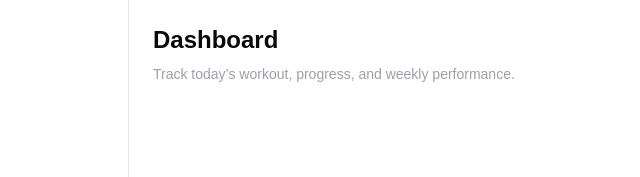
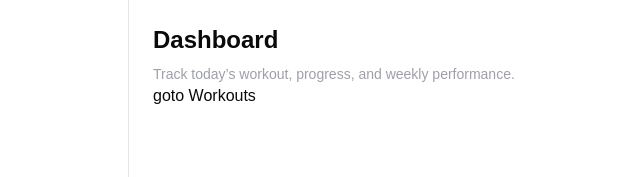
Before and after one commit to OmarMauldin/LiftTrack, a React (Vite) app: page / in a window 1280 px wide. Shown: the top 177 px of the page, without its empty margins (95-735 px from the left). Built offline with nearby package versions, Linux system fonts and the light colour scheme.

Commit message:
chore: convert project config to JavaScript

```diff
--- a/package.json
+++ b/package.json
@@ -11,7 +11,7 @@
     "preview": "vite preview"
   },
   "dependencies": {
-    "@fontsource-variable/geist": "^5.2.8",
+    "@fontsource-variable/inter": "^5.2.8",
     "@tailwindcss/vite": "^4.2.1",
     "class-variance-authority": "^0.7.1",
     "clsx": "^2.1.1",
--- a/src/index.css
+++ b/src/index.css
@@ -1,13 +1,12 @@
 @import "tailwindcss";
 @import "tw-animate-css";
 @import "shadcn/tailwind.css";
-@import "@fontsource-variable/geist";
 
 @custom-variant dark (&:is(.dark *));
 
 @theme inline {
     --font-heading: var(--font-sans);
-    --font-sans: 'Geist Variable', sans-serif;
+    --font-sans: 'Inter Variable', sans-serif;
     --color-sidebar-ring: var(--sidebar-ring);
     --color-sidebar-border: var(--sidebar-border);
     --color-sidebar-accent-foreground: var(--sidebar-accent-foreground);
--- a/src/main.jsx
+++ b/src/main.jsx
@@ -1,5 +1,6 @@
 import { StrictMode } from "react"
 import { createRoot } from "react-dom/client"
+import "@fontsource-variable/inter"
 
 import "./index.css"
 import App from "./App.jsx"
--- a/src/pages/Dashboard.jsx
+++ b/src/pages/Dashboard.jsx
@@ -1,8 +1,11 @@
+import { Link } from "react-router";
+
 export default function Dashboard() {
   return (
     <div>
       <h1 className="text-2xl font-semibold">Dashboard</h1>
       <p className="text-sm text-zinc-400 mt-2">Track today’s workout, progress, and weekly performance.</p>
+      <Link to="/workouts">goto Workouts</Link>
     </div>
   )
 }
```
Also changed, not shown: 1 other file (tests, documents, lock files or other folders).
